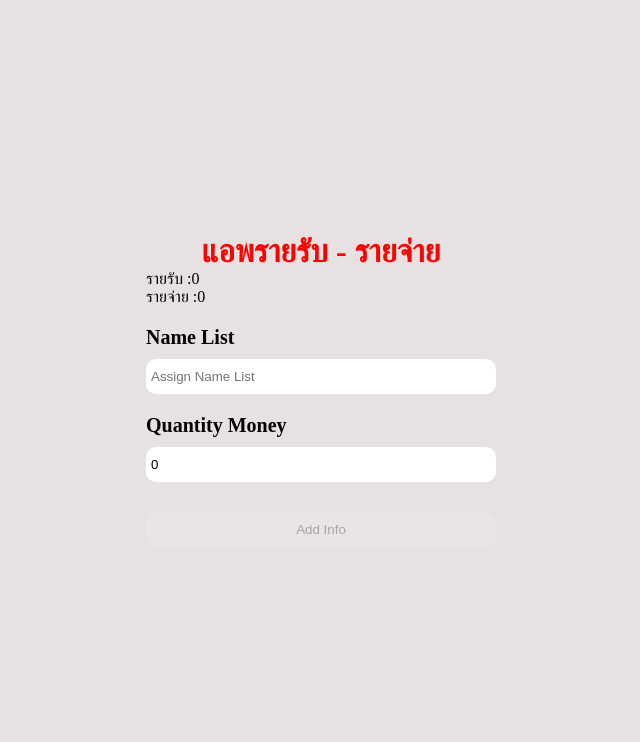
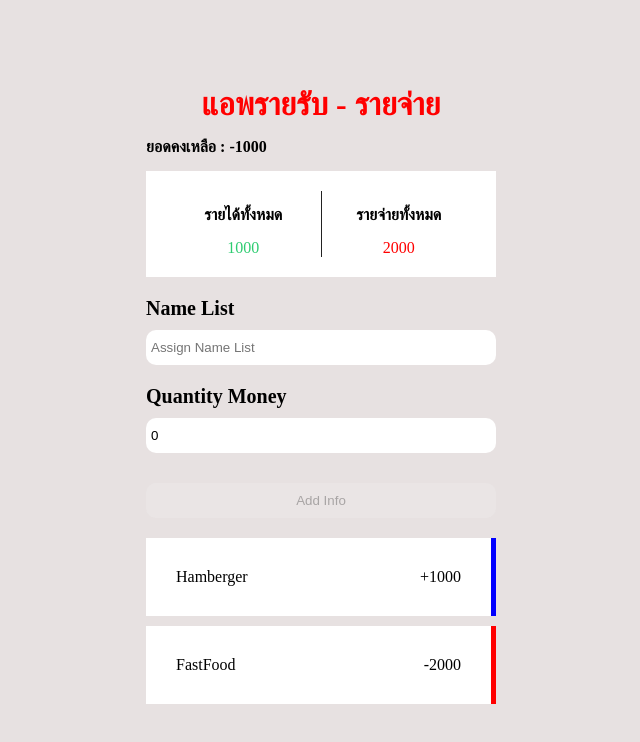
Before and after one commit to Dollarsssss/Web-Accounting, a React (Vite) app: page / in a window 1280 px wide. Shown: the top 742 px of the page, without its empty margins (319-959 px from the left). Built offline with nearby package versions, Linux system fonts and the light colour scheme.

Commit message:
Update Report Style

```diff
--- a/src/App.jsx
+++ b/src/App.jsx
@@ -8,8 +8,10 @@ import Report from './components/Report';
 
 function App() {
 
+  const init = [{id:1,title:'Hamberger',amout:1000},{id:2,title:'FastFood',amout:-2000}
+  ]
 
-  const [items, setItems] = useState([])
+  const [items, setItems] = useState(init)
   const [reportIncome ,setReportIncome] = useState(0)
   const [reportExpense ,setReportExpense] = useState(0)
 
--- /dev/null
+++ b/src/components/Report.css
@@ -0,0 +1,30 @@
+.report-container{
+    display: flex;
+    justify-content: space-between;
+    background-color: #fff;
+    padding: 20px;
+    margin: 15px 0;
+
+    & div {
+        flex: 1;
+        text-align: center;
+    }
+
+   & div:first-of-type{
+    border-right: 1px solid #222;
+   }
+
+    & .report-income{
+       color: #2ecc71;
+    }
+
+    & .report-expense{
+        color:red
+    }
+
+
+}
+
+h4:first-of-type{
+    margin: 15px 0;
+}
--- a/src/components/Report.jsx
+++ b/src/components/Report.jsx
@@ -1,15 +1,25 @@
 import { React , useContext }from "react";
 import DataContext from "../data/DataContext";
+import './Report.css'
 
 function Report() {
 
      const {income,expense} = useContext(DataContext)
 
   return (
-    <div>
-        <p>รายรับ :{income}</p>
-        <p>รายจ่าย :{expense}</p>
-    </div>
+    <>
+       <h4>ยอดคงเหลือ : {income-expense}</h4>
+       <div className="report-container">
+          <div>
+            <h4>รายได้ทั้งหมด</h4>
+            <p className="report-income">{income}</p>
+          </div>
+          <div>
+          <h4>รายจ่ายทั้งหมด</h4>
+            <p className="report-expense">{expense}</p>
+          </div>
+       </div>
+    </>
   )
 }
 
```
